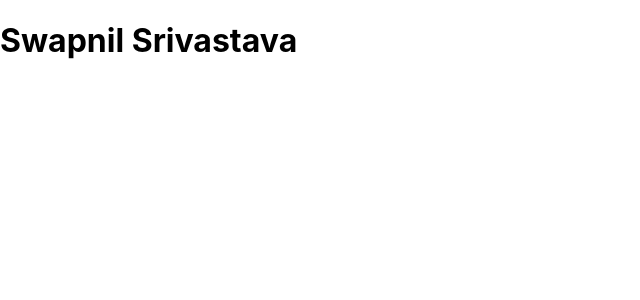
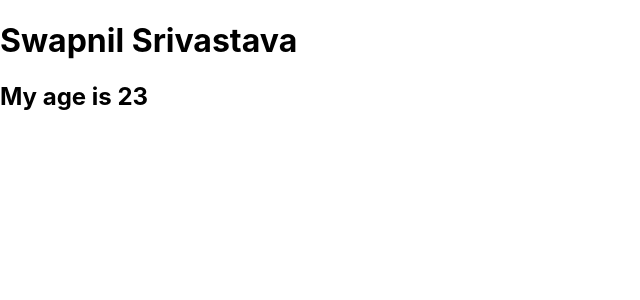
Before and after one commit to swapnil0000/foodApp, a React (Create React App) app: page / in a window 1280 px wide. Shown: the top 300 px of the page, without its empty margins (0-640 px from the left). Built offline with nearby package versions, Linux system fonts and the light colour scheme.

Commit message:
adding age

```diff
--- a/src/App.js
+++ b/src/App.js
@@ -5,6 +5,7 @@ function App() {
     <div>
        <div>
          <h1>Swapnil Srivastava</h1>
+         <h2>My age is 23</h2>
        </div>
     </div>
   );
```
